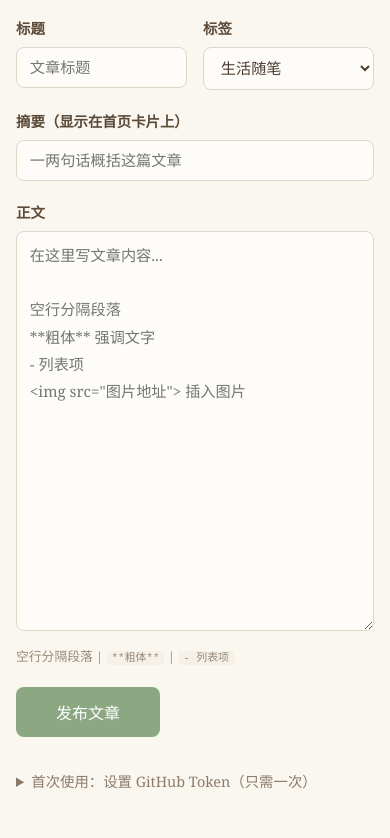
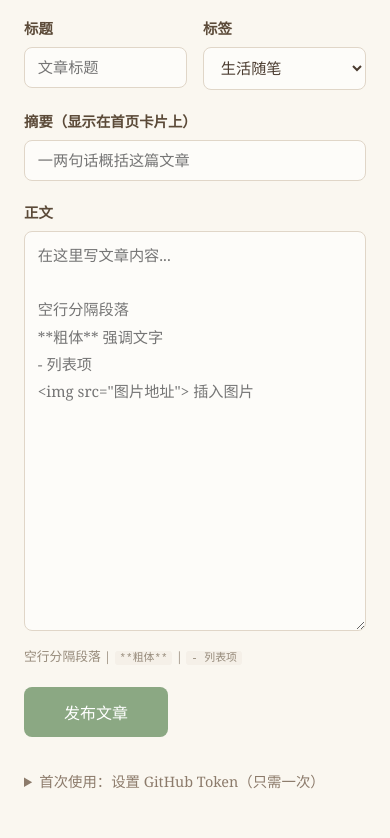
Before and after one commit to yunjin521/blog, a plain HTML site: page editor.html in a window 390 px wide. Shown: the part 215-1053 px from the top of the page. Drawn offline with Linux system fonts and the light colour scheme.

Commit message:
fix: 增加页面左右留白，内容区域从720px收窄至700px

```diff
--- a/editor.html
+++ b/editor.html
@@ -6,7 +6,7 @@
 <title>写文章 — 云朵小记</title>
 <link rel="stylesheet" href="style.css">
 <style>
-  .editor-wrap { max-width: 800px; margin: 2rem auto; }
+  .editor-wrap { max-width: 700px; margin: 2rem auto; }
   .editor-wrap h1 { margin-bottom: 1.5rem; }
   .form-group { margin-bottom: 1.2rem; }
   .form-group label { display: block; font-weight: 600; margin-bottom: 0.3rem; color: #5b4a38; font-size: 0.9rem; }
--- a/style.css
+++ b/style.css
@@ -6,7 +6,7 @@ body {
 }
 a { color: #9b7a5e; text-decoration: none; }
 a:hover { color: #7a5e3e; }
-.site { max-width: 720px; margin: 0 auto; padding: 0 1.5rem; }
+.site { max-width: 700px; margin: 0 auto; padding: 0 2rem; }
 .site-header { padding: 1.5rem 0; margin-bottom: 2rem; border-bottom: 1px solid #e8e0d4; }
 .header-inner { display: flex; justify-content: space-between; align-items: center; flex-wrap: wrap; gap: 0.75rem; }
 .logo { font-size: 1.2rem; font-weight: 700; color: #5b4a38; }
@@ -64,7 +64,7 @@ a:hover { color: #7a5e3e; }
 .link-hint { font-size: 0.85rem; color: #a0907a; margin-top: 1.5rem; text-align: center; }
 .site-footer { text-align: center; padding: 2rem 0; margin-top: 4rem; border-top: 1px solid #e8e0d4; font-size: 0.8rem; color: #b0a090; }
 @media (max-width: 640px) {
-  .site { padding: 0 1rem; }
+  .site { padding: 0 1.5rem; }
   .hero { padding: 2rem 0; }
   .hero-title { font-size: 1.5rem; }
   .header-inner { flex-direction: column; gap: 0.5rem; }
```
